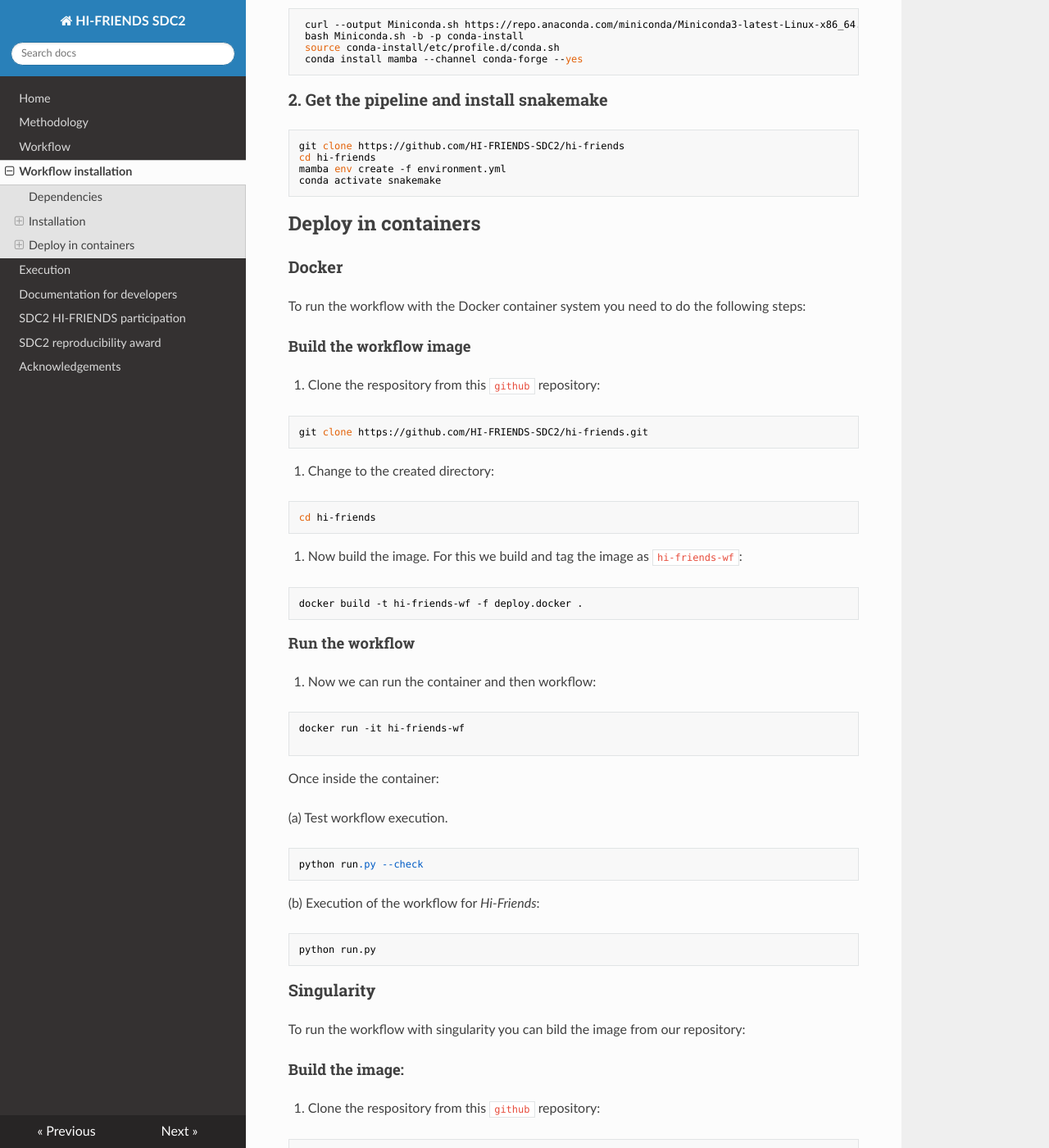
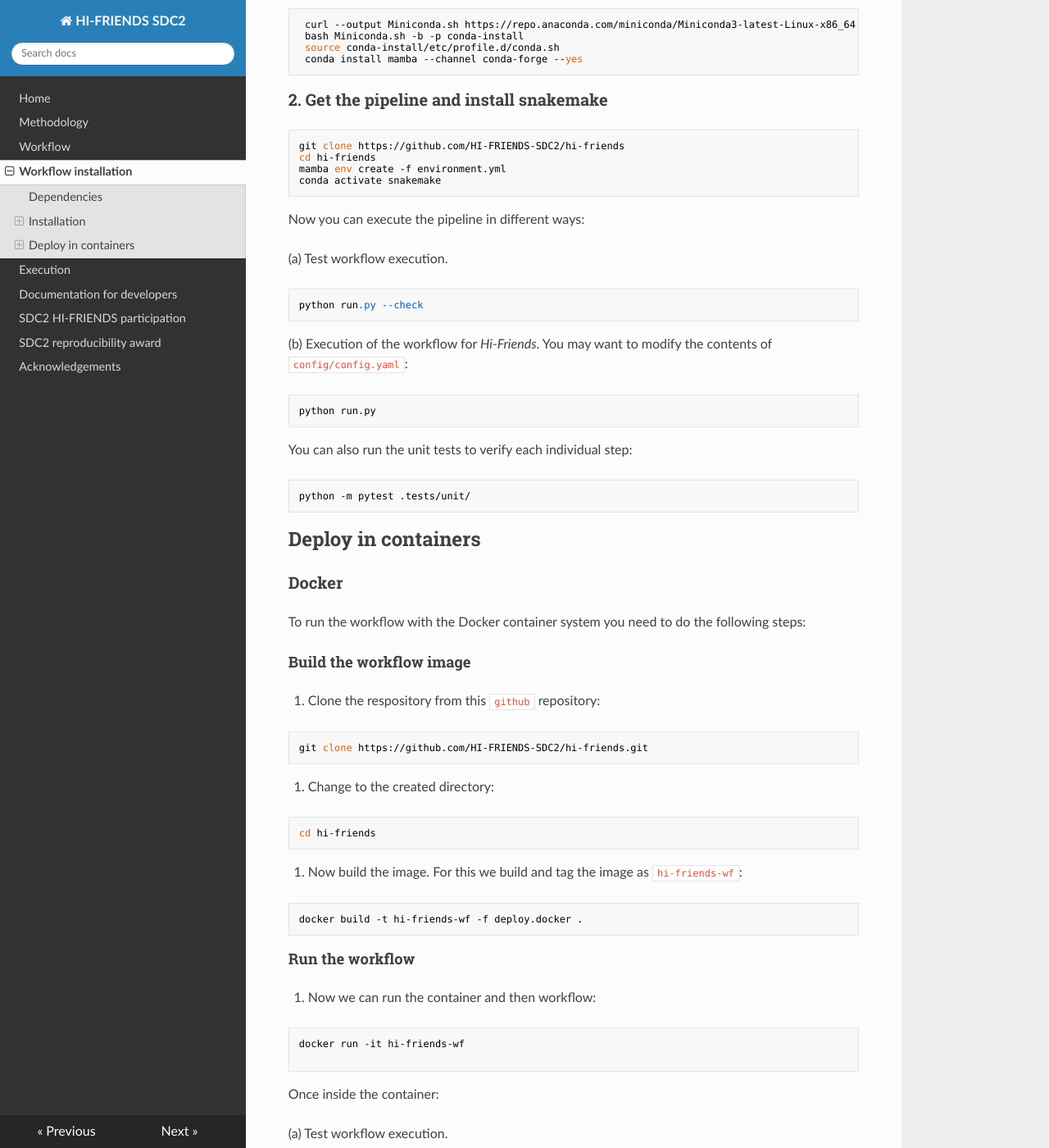
Before and after one commit to HI-FRIENDS-SDC2/hi-friends, an MkDocs documentation site: the page built from docs/installation.md, in a window 1280 px wide and 1400 px high, scrolled down 1660 px. Shown: the whole window at 82% size. Built offline with MkDocs 1.6.1, drawn with Linux system fonts in a browser that asks for light colours; nearby versions of some CDN libraries; some of the changed text lies outside the part shown.

Commit message:
Update installation.md

````diff
--- a/docs/installation.md
+++ b/docs/installation.md
@@ -77,6 +77,25 @@ cd hi-friends
 mamba env create -f environment.yml
 conda activate snakemake
 ```
+Now you can execute the pipeline in different ways:
+
+(a) Test workflow execution.
+
+```
+python run.py --check
+```
+
+(b) Execution of the workflow for *Hi-Friends*. You may want to modify the contents of `config/config.yaml`:
+
+```
+python run.py
+```
+
+You can also run the unit tests to verify each individual step:
+
+```
+python -m pytest .tests/unit/
+```
 
 
 ## Deploy in containers
@@ -122,7 +141,7 @@ Once inside the container:
 python run.py --check
 ```
 
-(b) Execution of the workflow for *Hi-Friends*:
+(b) Execution of the workflow for *Hi-Friends*. You may want to modify the contents of `config/config.yaml`:
 
 ```
 python run.py
@@ -176,7 +195,7 @@ and now, run the Hi-Friends workflow:
 python run.py --check
 ```
 
-(b) Execution of the workflow for *Hi-Friends*:
+(b) Execution of the workflow for *Hi-Friends*. You may want to modify the contents of `config/config.yaml`:
 
 ```
 python run.py
@@ -224,7 +243,7 @@ Once inside the container:
 python run.py --check
 ```
 
-(b) Execution of the workflow for *Hi-Friends*:
+(b) Execution of the workflow for *Hi-Friends*. You may want to modify the contents of `config/config.yaml`:
 
 ```
 python run.py
````
Also changed, not shown: other parts of docs/installation.md (+2 -2 lines).
